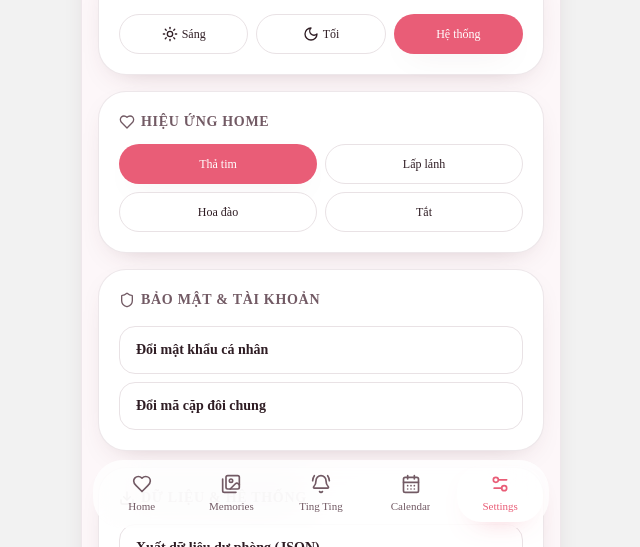
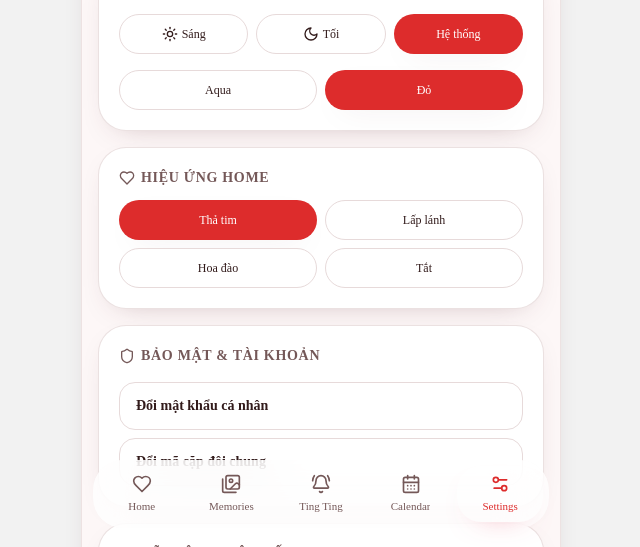
Before and after one commit to CYooBin10/MyLove, a Next.js app: page /settings in a window 1280 px wide. Shown: the part 253-800 px from the top of the page, without its empty margins (319-959 px from the left). Built offline with nearby package versions, Linux system fonts and the light colour scheme; no server answers.

Commit message:
Add aqua and red themes

```diff
--- a/app/(app)/settings/page.tsx
+++ b/app/(app)/settings/page.tsx
@@ -22,7 +22,7 @@ const ANIMATION_PACKS = [
 ] as const;
 
 export default function SettingsPage() {
-  const { session, refreshSession, theme, setTheme, animationPack, setAnimationPack } = useSessionState();
+  const { session, refreshSession, theme, setTheme, colorTheme, setColorTheme, animationPack, setAnimationPack } = useSessionState();
   const router = useRouter();
   const toast = useToast();
 
@@ -129,6 +129,10 @@ export default function SettingsPage() {
           </Button>
           <Button variant={theme === "system" ? "primary" : "secondary"} size="sm" onClick={() => setTheme("system")}>Hệ thống</Button>
         </div>
+        <div className="mt-4 grid grid-cols-2 gap-2">
+          <Button variant={colorTheme === "aqua" ? "primary" : "secondary"} size="sm" onClick={() => setColorTheme("aqua")}>Aqua</Button>
+          <Button variant={colorTheme === "red" ? "primary" : "secondary"} size="sm" onClick={() => setColorTheme("red")}>Đỏ</Button>
+        </div>
       </Card>
 
       <Card className="p-5">
--- a/app/globals.css
+++ b/app/globals.css
@@ -46,6 +46,78 @@
     --input: 280 12% 22%;
     --ring: 349 85% 72%;
   }
+
+  [data-color-theme="aqua"] {
+    --background: 185 60% 97%;
+    --foreground: 190 35% 14%;
+    --card: 0 0% 100%;
+    --card-foreground: 190 35% 14%;
+    --primary: 186 72% 42%;
+    --primary-foreground: 0 0% 100%;
+    --secondary: 199 78% 56%;
+    --secondary-foreground: 190 35% 12%;
+    --muted: 185 24% 91%;
+    --muted-foreground: 190 18% 39%;
+    --accent: 168 64% 72%;
+    --accent-foreground: 190 35% 14%;
+    --border: 185 24% 86%;
+    --input: 185 24% 86%;
+    --ring: 186 72% 42%;
+  }
+
+  .dark[data-color-theme="aqua"] {
+    --background: 190 32% 8%;
+    --foreground: 180 28% 95%;
+    --card: 190 28% 12%;
+    --card-foreground: 180 28% 95%;
+    --primary: 182 70% 58%;
+    --primary-foreground: 190 32% 8%;
+    --secondary: 199 72% 68%;
+    --secondary-foreground: 190 32% 8%;
+    --muted: 190 18% 20%;
+    --muted-foreground: 185 14% 72%;
+    --accent: 168 55% 62%;
+    --accent-foreground: 190 32% 8%;
+    --border: 190 18% 23%;
+    --input: 190 18% 23%;
+    --ring: 182 70% 58%;
+  }
+
+  [data-color-theme="red"] {
+    --background: 0 55% 98%;
+    --foreground: 0 30% 15%;
+    --card: 0 0% 100%;
+    --card-foreground: 0 30% 15%;
+    --primary: 0 72% 52%;
+    --primary-foreground: 0 0% 100%;
+    --secondary: 16 82% 60%;
+    --secondary-foreground: 0 30% 12%;
+    --muted: 0 18% 92%;
+    --muted-foreground: 0 14% 40%;
+    --accent: 35 92% 72%;
+    --accent-foreground: 0 30% 15%;
+    --border: 0 20% 88%;
+    --input: 0 20% 88%;
+    --ring: 0 72% 52%;
+  }
+
+  .dark[data-color-theme="red"] {
+    --background: 0 24% 8%;
+    --foreground: 0 20% 95%;
+    --card: 0 22% 12%;
+    --card-foreground: 0 20% 95%;
+    --primary: 0 78% 66%;
+    --primary-foreground: 0 24% 8%;
+    --secondary: 16 75% 70%;
+    --secondary-foreground: 0 24% 8%;
+    --muted: 0 14% 20%;
+    --muted-foreground: 0 10% 72%;
+    --accent: 35 78% 68%;
+    --accent-foreground: 0 24% 8%;
+    --border: 0 14% 23%;
+    --input: 0 14% 23%;
+    --ring: 0 78% 66%;
+  }
 }
 
 @layer base {
--- a/components/providers/app-providers.tsx
+++ b/components/providers/app-providers.tsx
@@ -13,6 +13,8 @@ type SessionContextValue = {
   refreshSession: () => Promise<void>;
   theme: string;
   setTheme: (value: string) => void;
+  colorTheme: "aqua" | "red";
+  setColorTheme: (value: "aqua" | "red") => void;
   animationPack: string;
   setAnimationPack: (value: string) => void;
 };
@@ -29,9 +31,14 @@ function applyTheme(value: string) {
   root.classList.toggle("dark", resolved === "dark");
 }
 
+function applyColorTheme(value: "aqua" | "red") {
+  document.documentElement.dataset.colorTheme = value;
+}
+
 export function AppProviders({ initialSession, children }: { initialSession: SessionResponse; children: ReactNode }) {
   const [session, setSession] = useState(initialSession);
   const [theme, setThemeState] = useState(initialSession.couple?.settings?.theme || "system");
+  const [colorTheme, setColorThemeState] = useState<"aqua" | "red">("red");
   const [animationPack, setAnimationPackState] = useState<string>("hearts");
   const timer = useRef<number | null>(null);
 
@@ -53,6 +60,12 @@ export function AppProviders({ initialSession, children }: { initialSession: Ses
     }
   }, []);
 
+  const setColorTheme = useCallback((value: "aqua" | "red") => {
+    setColorThemeState(value);
+    window.localStorage.setItem("mylove-color-theme", value);
+    applyColorTheme(value);
+  }, []);
+
   const setAnimationPack = useCallback((value: string) => {
     setAnimationPackState(value);
     if (typeof window !== "undefined") {
@@ -66,9 +79,14 @@ export function AppProviders({ initialSession, children }: { initialSession: Ses
     applyTheme(initialTheme);
     if (storedTheme && storedTheme !== theme) setThemeState(storedTheme);
 
+    const storedColorTheme = window.localStorage.getItem("mylove-color-theme");
+    const initialColorTheme = storedColorTheme === "aqua" || storedColorTheme === "red" ? storedColorTheme : "red";
+    applyColorTheme(initialColorTheme);
+    if (initialColorTheme !== colorTheme) setColorThemeState(initialColorTheme);
+
     const storedAnim = window.localStorage.getItem("mylove-animation-pack");
     if (storedAnim) setAnimationPackState(storedAnim);
-  }, [theme]);
+  }, [colorTheme, theme]);
 
   useEffect(() => {
     refreshSession();
@@ -83,9 +101,11 @@ export function AppProviders({ initialSession, children }: { initialSession: Ses
     refreshSession,
     theme,
     setTheme,
+    colorTheme,
+    setColorTheme,
     animationPack,
     setAnimationPack
-  }), [session, refreshSession, theme, setTheme, animationPack, setAnimationPack]);
+  }), [session, refreshSession, theme, setTheme, colorTheme, setColorTheme, animationPack, setAnimationPack]);
 
   return (
     <ToastProvider>
```
